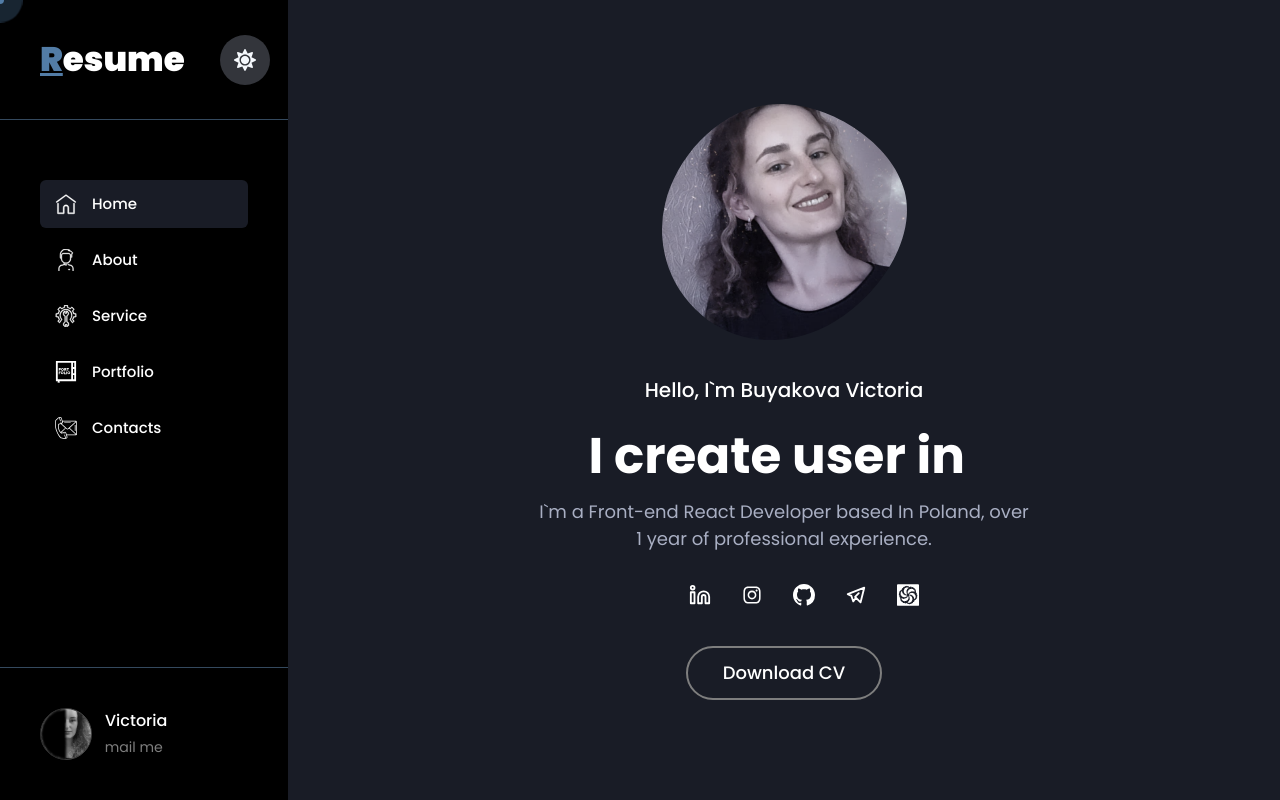
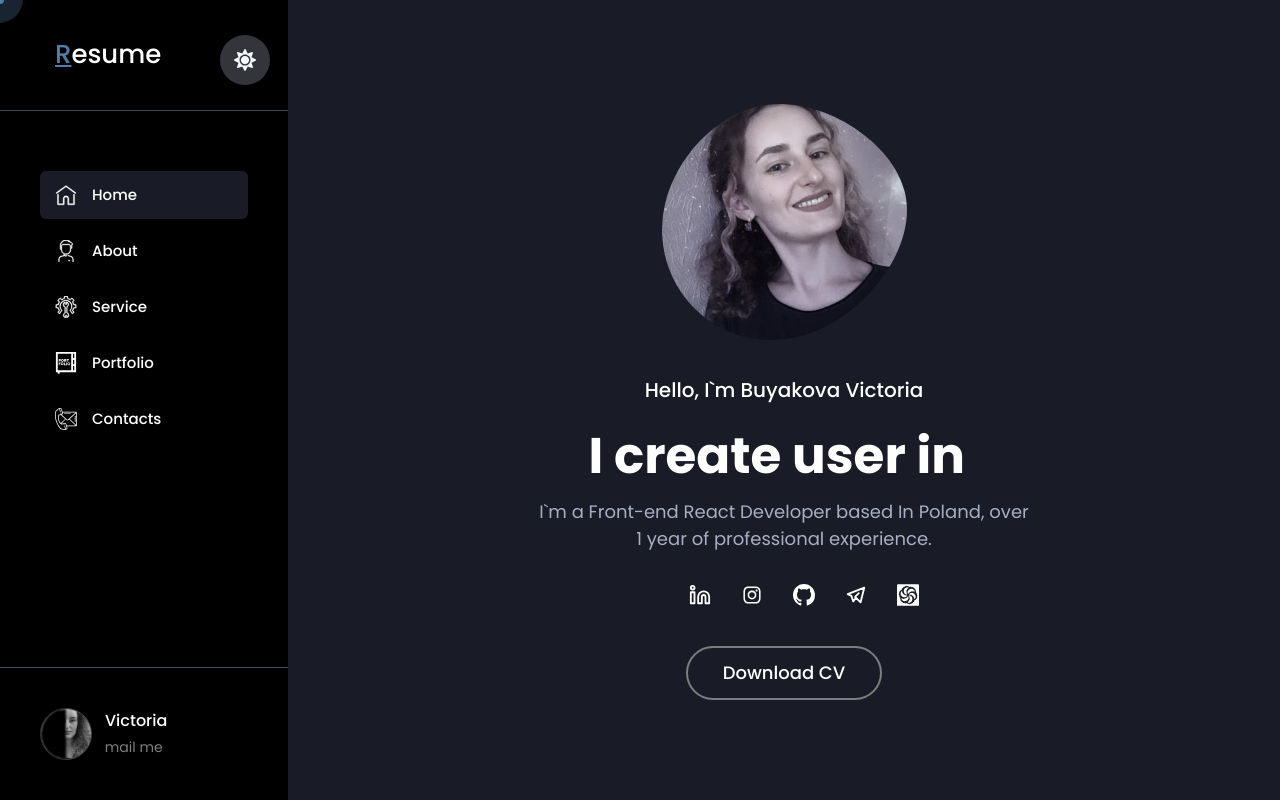
Before and after one commit to Feralwater/cv, a React (Create React App) app: page / in a window 1280 px wide. Shown: the top 800 px of the page. Built offline with nearby package versions, Linux system fonts and the light colour scheme.

Commit message:
implement logo

```diff
--- a/src/components/Header/index.tsx
+++ b/src/components/Header/index.tsx
@@ -1,8 +1,11 @@
 import React from 'react';
 import { StyledHeader } from 'components/Header/styles';
+import Logo from 'components/Logo';
 
 const Header = () => (
-  <StyledHeader />
+  <StyledHeader>
+    <Logo />
+  </StyledHeader>
 );
 
 export default Header;
--- a/src/components/Header/styles.ts
+++ b/src/components/Header/styles.ts
@@ -8,8 +8,9 @@ export const StyledHeader = styled.header`
   background: ${({ theme }) => theme.colors.header};
   box-shadow: ${({ theme }) => theme.shadows.headerShadow};
   z-index: 99;
-  padding: 36px 0;
+  padding: 20px 0;
   display: none;
+  box-sizing: border-box;
 
   @media (max-width: ${({ theme }) => theme.media.extraLarge}) {
     display: block;
--- /dev/null
+++ b/src/components/Logo/index.tsx
@@ -0,0 +1,6 @@
+import React from 'react';
+import { StyledLogo } from 'components/Logo/styles';
+
+const Logo = () => <StyledLogo>Resume</StyledLogo>;
+
+export default Logo;
--- /dev/null
+++ b/src/components/Logo/styles.ts
@@ -0,0 +1,18 @@
+import styled from 'styled-components';
+
+export const StyledLogo = styled.div`
+  font-size: 26px;
+  font-weight: 500;
+  box-sizing: border-box;
+  cursor: none;
+  max-width: 1170px;
+  padding: 0 15px;
+  margin: 0 auto;
+  color: ${({ theme }) => theme.colors.font};
+}
+
+  &:first-letter {
+    color: ${({ theme }) => theme.colors.firstLetter};
+    text-decoration: underline;
+  }
+`;
--- a/src/components/Navbar/index.tsx
+++ b/src/components/Navbar/index.tsx
@@ -1,5 +1,6 @@
 import React from 'react';
 import { navbarConstants } from 'components/Navbar/constants';
+import Logo from 'components/Logo';
 import {
   Anchor,
   AuthorAvatar,
@@ -14,7 +15,9 @@ import {
 
 const Navbar = () => (
   <NavBar>
-    <NavbarLogo>Resume</NavbarLogo>
+    <NavbarLogo>
+      <Logo />
+    </NavbarLogo>
     <nav>
       <LinksWrapper
         items={['home', 'about', 'service', 'portfolio', 'contacts']}
--- a/src/components/Navbar/styles.ts
+++ b/src/components/Navbar/styles.ts
@@ -22,17 +22,8 @@ export const NavBar = styled.div`
 `;
 
 export const NavbarLogo = styled.div`
-  font-size: 34px;
-  font-weight: 900;
   padding: 40px;
   border-bottom: ${({ theme }) => theme.borders.navbarBorder};
-  box-sizing: border-box;
-  cursor: none;
-
-  &:first-letter {
-    color: ${({ theme }) => theme.colors.firstLetter};
-    text-decoration: underline;
-  }
 `;
 
 export const LinksWrapper = styled(Scrollspy)`
```
